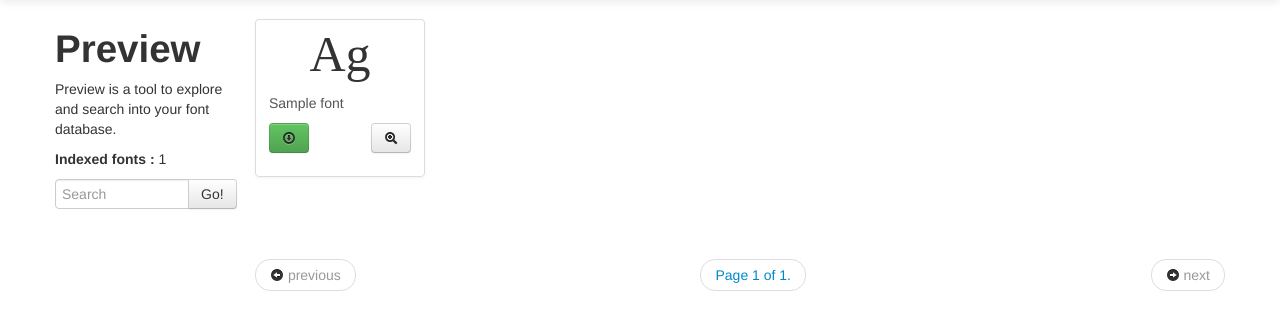
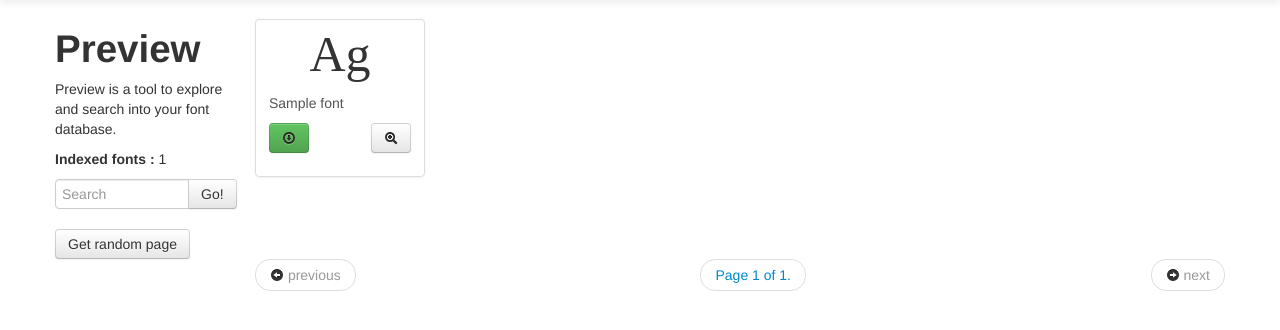
Before and after one commit to SebastienDenooz/Preview, a Django app: template templates/content.html in a window 1280 px wide. Shown: the part 41-371 px from the top of the page. Run offline with Django 3.2, Linux system fonts and the light colour scheme; the template is opened without the code that fills it: most values are stand-ins (such as "Sample title", 1, 10 or a date in 2020); some libraries are stand-ins or nearby versions; some web fonts are replaced.

Commit message:
Add a random page

```diff
--- a/font_manager/views.py
+++ b/font_manager/views.py
@@ -9,12 +9,16 @@ from django.db.models import Q
 from django.conf import settings
 
 def Index(request):
+    search = None
     if request.GET.get('search'):
         search = request.GET.get('search')
         font_list = File.objects.filter(Q(name__contains=search)|Q(path__contains=search)|Q(type__contains=search)|Q(note__contains=search)|Q(sha__contains=search)).distinct()
+    elif request.GET.get('random'):
+        font_list = File.objects.all().order_by("?")[:50]
     else:
-        search = None
         font_list = File.objects.all().distinct()
+
+
     paginator = Paginator(font_list, settings.PREVIEWS_BY_PAGE)
     page = request.GET.get('page')
     try:
--- a/templates/content.html
+++ b/templates/content.html
@@ -24,6 +24,7 @@
                         <button class="btn" type="submit">Go!</button>
                     </div>
                 </form>
+                <p><a href="?random=1" class="btn">Get random page</a></p>
             </div>
             <div class="span10">
                 <ul class="thumbnails">
```
